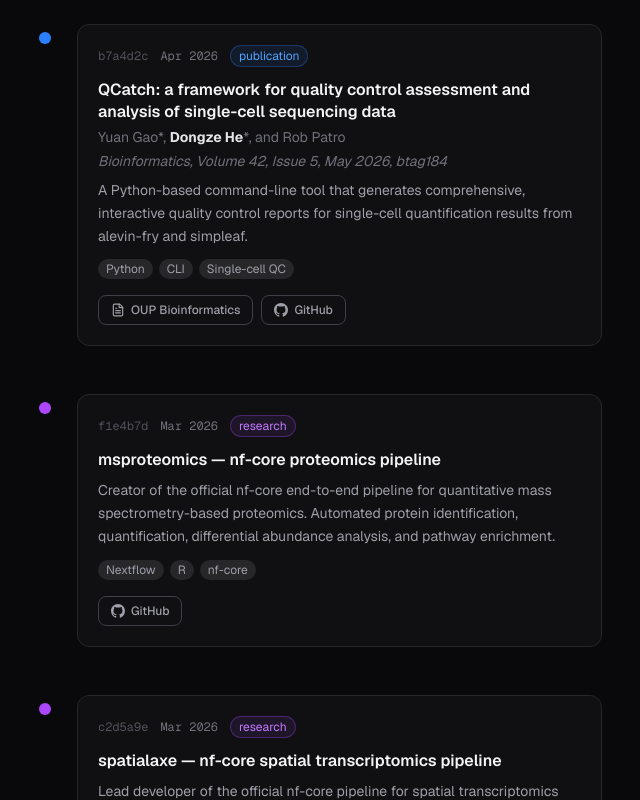
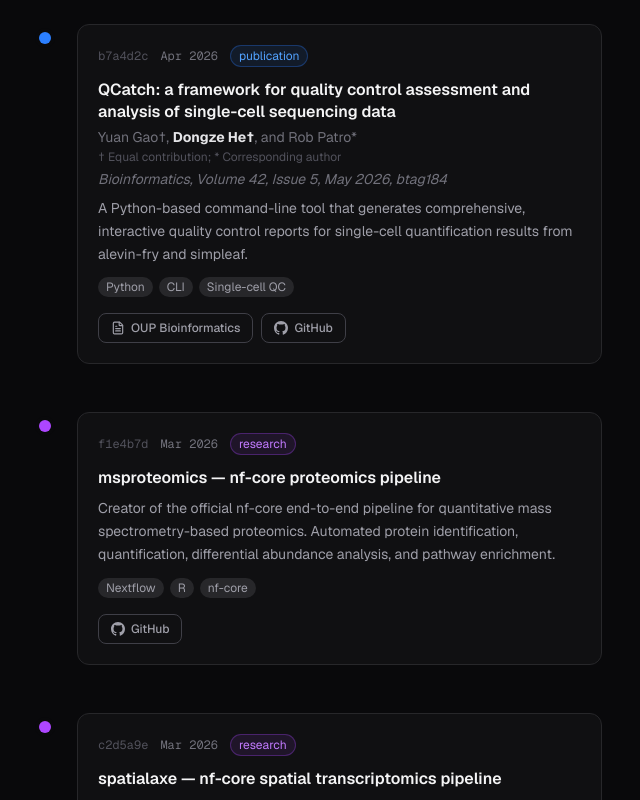
Before and after one commit to DongzeHE/DongzeHE.github.io, a Next.js app: page / in a window 1280 px wide. Shown: the part 1720-2520 px from the top of the page, without its empty margins (339-979 px from the left). Built offline with nearby package versions, Linux system fonts and the light colour scheme.

Commit message:
Clarify publication author notation

```diff
--- a/components/TimelineCommit.tsx
+++ b/components/TimelineCommit.tsx
@@ -17,9 +17,9 @@ interface TimelineCommitProps {
 }
 
 function highlightAuthor(authors: string): React.ReactNode {
-  const parts = authors.split(/(Dongze He)/g);
+  const parts = authors.split(/(Dongze He[†*]?)/g);
   return parts.map((part, i) =>
-    part === "Dongze He" ? (
+    part.startsWith("Dongze He") ? (
       <strong key={i} className="text-zinc-200">
         {part}
       </strong>
@@ -84,9 +84,16 @@ export function TimelineCommit({ entry }: TimelineCommitProps) {
 
         {/* Authors */}
         {entry.authors && (
-          <p className="text-zinc-500 text-sm mt-1">
-            {highlightAuthor(entry.authors)}
-          </p>
+          <>
+            <p className="text-zinc-500 text-sm mt-1">
+              {highlightAuthor(entry.authors)}
+            </p>
+            {entry.authorNote && (
+              <p className="text-zinc-600 text-xs mt-0.5">
+                {entry.authorNote}
+              </p>
+            )}
+          </>
         )}
 
         {/* Venue */}
--- a/data/timeline.ts
+++ b/data/timeline.ts
@@ -20,6 +20,7 @@ export interface TimelineEntry {
   description: string;
   venue?: string;
   authors?: string;
+  authorNote?: string;
   highlights?: string[];
   links: TimelineLink[];
   techStack: string[];
@@ -99,7 +100,8 @@ export const timelineData: TimelineEntry[] = [
     description:
       "A Python-based command-line tool that generates comprehensive, interactive quality control reports for single-cell quantification results from alevin-fry and simpleaf.",
     venue: "Bioinformatics, Volume 42, Issue 5, May 2026, btag184",
-    authors: "Yuan Gao*, Dongze He*, and Rob Patro",
+    authors: "Yuan Gao†, Dongze He†, and Rob Patro*",
+    authorNote: "† Equal contribution; * Corresponding author",
     links: [
       {
         label: "OUP Bioinformatics",
@@ -165,6 +167,7 @@ export const timelineData: TimelineEntry[] = [
     venue: "ISMB 2024",
     authors:
       "Dongze He*, Yuan Gao, Spencer Skylar Chan, Natalia Quintana-Parrilla, and Rob Patro*",
+    authorNote: "* Corresponding author",
     links: [
       {
         label: "Paper",
@@ -218,6 +221,7 @@ export const timelineData: TimelineEntry[] = [
     venue: "Biostatistics 25(4), 1079-1093",
     authors:
       "Simone Tiberi, Joël Meili, Peiying Cai, Charlotte Soneson, Dongze He, Hirak Sarkar, Alejandra Avalos-Pacheco, Rob Patro, and Mark D Robinson*",
+    authorNote: "* Corresponding author",
     links: [
       {
         label: "Paper",
@@ -306,6 +310,7 @@ export const timelineData: TimelineEntry[] = [
       "A simplified interface for the alevin-fry ecosystem that can process complex single-cell data types with one command, including CITE-seq and 10X feature barcoding.",
     venue: "Bioinformatics 39",
     authors: "Dongze He*, and Rob Patro*",
+    authorNote: "* Corresponding author",
     links: [
       {
         label: "Paper",
@@ -332,6 +337,7 @@ export const timelineData: TimelineEntry[] = [
     venue: "Nature Methods 19, 316–322",
     authors:
       "Dongze He, Mohsen Zakeri, Hirak Sarkar, Charlotte Soneson, Avi Srivastava, and Rob Patro*",
+    authorNote: "* Corresponding author",
     links: [
       {
         label: "Paper",
```
